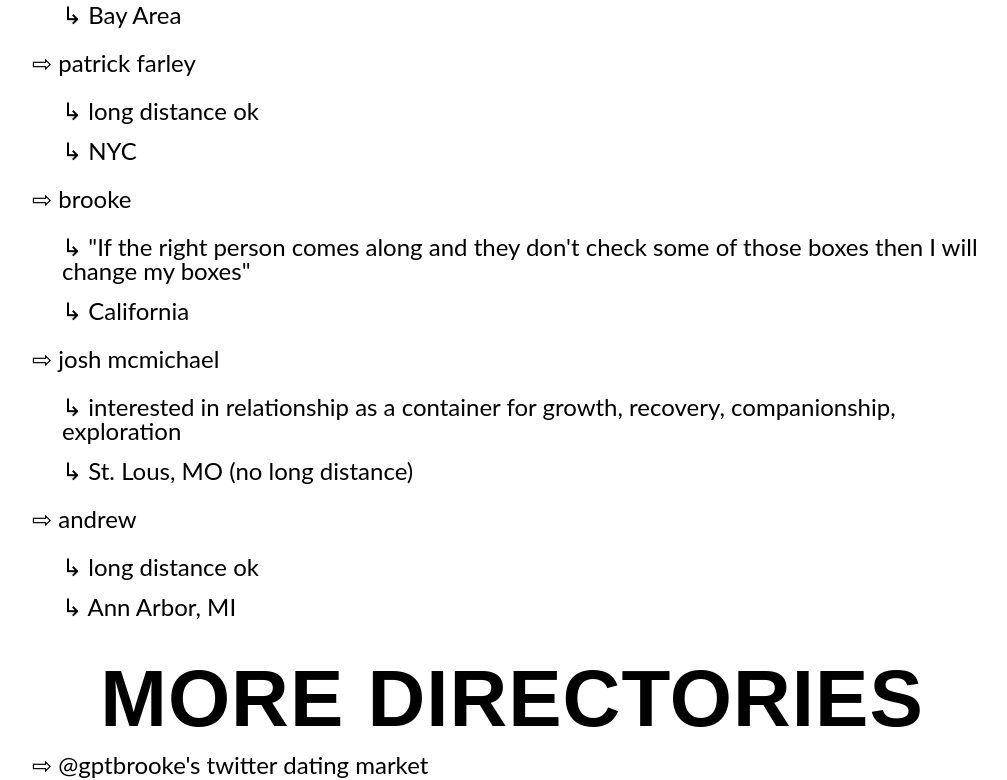
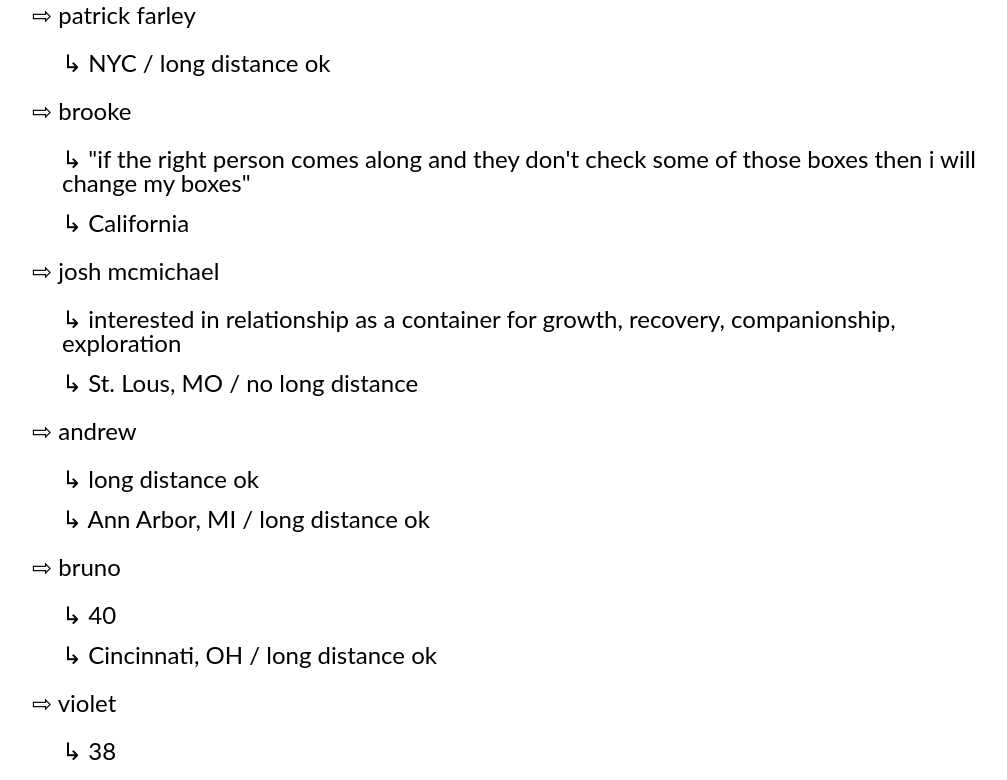
Before and after one commit to goblinodds/goblinodds.github.io, a React (Create React App) app: page /tpot42 in a window 1280 px wide. Shown: the part 2360-3140 px from the top of the page, without its empty margins (128-1135 px from the left). Built offline with nearby package versions, Linux system fonts and the light colour scheme.

Commit message:
simplified language
- changed "monogamous" to "mono" and "polyamorous" to "poly"

- added new profiles

```diff
--- a/src/components/Tpot42/Profiles.js
+++ b/src/components/Tpot42/Profiles.js
@@ -7,14 +7,14 @@ const Profiles = [
         link: 'https://twitter.com/lovetheusers',
         gender: ['M'],
         attracted: ['F'],
-        type: ['monogamous', 'polyamorous']
+        type: ['mono', 'poly']
     },
     {
         name: 'orb',
         link: 'http://orbnet.net',
         gender: ['M'],
         attracted: ['F'],
-        type: ['monogamous']
+        type: ['mono']
     },
     {
         name: 'guilherme',
@@ -22,7 +22,7 @@ const Profiles = [
         twitter: 'https://twitter.com/_sulfUr0',
         gender: ['M'],
         attracted: ['F'],
-        type: ['monogamous', 'polyamorous'],
+        type: ['mono', 'poly'],
         location: 'Sao Paolo / long distance ok'
     },
     {
@@ -30,7 +30,7 @@ const Profiles = [
         link: 'https://twitter.com/FractalAuth/status/1449966081490046977',
         gender: ['M'],
         attracted: ['F'],
-        type: ['monogamous', 'polyamorous'],
+        type: ['mono', 'poly'],
         notes: 'cishet / (mostly) monogamous / long distance is scary but maybe?',
         location: 'Colorado'
     },
@@ -50,14 +50,14 @@ const Profiles = [
         link: 'https://twitter.com/joshuayn514/status/1516414741547294728',
         gender: ['M'],
         attracted: ['F'],
-        type: ['polyamorous'],
+        type: ['poly'],
         location: 'Austin, TX'
     },
     {
         name: 'cris p. wicks',
         link: 'https://twitter.com/CrispyWicks',
         gender: ['M'],
-        type: ['monogamous', 'polyamorous'],
+        type: ['mono', 'poly'],
         location: 'Chicago'
     },
     {
@@ -65,7 +65,7 @@ const Profiles = [
         link: 'https://twitter.com/pieratttt',
         gender: ['M'],
         attracted: ['F'],
-        type: ['monogamous'],
+        type: ['mono'],
         location: 'Boston(ish)'
     },
     {
@@ -73,7 +73,7 @@ const Profiles = [
         link: 'https://twitter.com/kumbuchaqueen/status/1531790619940560896',
         gender: ['M'],
         attracted: ['F'],
-        type: ['monogamous', 'polyamorous'],
+        type: ['mono', 'poly'],
     },
     // TODO: UPDATE WITH ATTRACTED + TYPE
     {
@@ -87,7 +87,7 @@ const Profiles = [
         link: 'https://www.twitch.tv/matthewskala/',
         gender: ['M'],
         attracted: ['F'],
-        type: ['monogamous']
+        type: ['mono']
     },
     // TODO: UPDATE WITH ATTRACTED + TYPE
     {
@@ -101,7 +101,7 @@ const Profiles = [
         link: 'https://www.lord-enki.net/',
         gender: ['M'],
         attracted: ['F'],
-        type: ['monogamous', 'polyamorous']
+        type: ['mono', 'poly']
     },
     // TODO: UPDATE WITH ATTRACTED + TYPE
     {
@@ -124,7 +124,7 @@ const Profiles = [
         link: 'https://twitter.com/zmavli',
         gender: ['M'],
         attracted: ['M'],
-        type: ['monogamous'],
+        type: ['mono'],
         // TODO: can delete this note once the filter is up
         notes: 'interested in men'
     },
@@ -132,7 +132,7 @@ const Profiles = [
         name: 'wiskerz',
         link: 'https://wiskerz.me/date/',
         gender: ['M'],
-        type: ['monogamous'],
+        type: ['mono'],
         attracted: ['F'],
         // TODO: can delete this note once the filter is up
         notes: 'interested in women',
@@ -143,7 +143,7 @@ const Profiles = [
         link: 'https://lioninawhat.com/love',
         gender: ['M'],
         attracted: ['F'],
-        type: ['monogamous'],
+        type: ['mono'],
         notes: '(mostly) interested in women / (mostly) monogamous'
     },
     {
@@ -151,15 +151,14 @@ const Profiles = [
         link: 'https://docs.google.com/document/d/1ircYicvNaC3-ijI1lMBL0xP5rvSKwlKpXepXO-tbH48/edit?usp=sharing',
         gender: ['F'],
         attracted: ['M'],
-        type: ['polyamorous'],
-        notes: 'interested in men'
+        type: ['poly']
     },
     {
         name: 'laura sofia',
         link: 'https://twitter.com/owlsarepurple',
         gender: ['F'],
         attracted: ['F', 'NB', 'M'],
-        type: ['polyamorous'],
+        type: ['poly'],
         location: 'Ivory Coast'
     },
     {
@@ -167,7 +166,7 @@ const Profiles = [
         link: 'https://twitter.com/ALadyJewel',
         gender: ['F', 'NB'],
         attracted: ['F', 'NB', 'M'],
-        type: ['polyamorous'],
+        type: ['poly'],
         notes: '"if i don\'t communicate queer trans bi ADHD solo-poly by the end of the first date, i didn\'t overshare properly"',
         location: 'Bay Area'
     },
@@ -176,37 +175,55 @@ const Profiles = [
         link: 'https://patrickdfarley.com/contact/',
         gender: ['M'],
         attracted: ['F'],
-        type: ['monogamous', 'polyamorous'],
-        notes: 'long distance ok',
-        location: 'NYC'
+        type: ['mono', 'poly'],
+        location: 'NYC / long distance ok'
     },
     {
         name: 'brooke',
         link: 'https://twitter.com/gptbrooke/status/1286058376489660416?s=20&t=FiL3NG0ZkSCvLnZoEKLwJQ',
         gender: ['F'],
         attracted: ['M'],
-        type: ['monogamous'],
+        type: ['mono'],
         notes: 'long distance ok / location flexible',
         location: 'California',
-        notes: '"If the right person comes along and they don\'t check some of those boxes then I will change my boxes"'
+        notes: '"if the right person comes along and they don\'t check some of those boxes then i will change my boxes"'
     },
     {
         name: 'josh mcmichael',
         link: 'twitter.com/jmcmichael',
         gender: ['M'],
         attracted: ['F'],
-        type: ['monogamous', 'polyamorous'],
+        type: ['mono', 'poly'],
         notes: 'interested in relationship as a container for growth, recovery, companionship, exploration',
-        location: 'St. Lous, MO (no long distance)'
+        location: 'St. Lous, MO / no long distance'
     },
     {
         name: 'andrew',
         link: 'https://twitter.com/filomusus',
         gender: ['M'],
         attracted: ['F'],
-        type: ['monogamous'],
+        type: ['mono'],
         notes: 'long distance ok',
-        location: 'Ann Arbor, MI'
+        location: 'Ann Arbor, MI / long distance ok'
+    },
+    {
+        name: 'bruno',
+        link: 'https://twitter.com/bruno_wilhelm',
+        gender: ['M'],
+        attracted: ['F'],
+        type: ['poly'],
+        born: '1982',
+        location: 'Cincinnati, OH / long distance ok'
+
+    },
+    {
+        name: 'violet',
+        link: 'https://twitter.com/violetvariant',
+        gender: ['F'],
+        attracted: ['M'],
+        type: ['mono'],
+        born: '1984',
+        location: 'Minneapolis / flexible / long distance ok'
     }
 ]
 
--- a/src/pages/Tpot42.js
+++ b/src/pages/Tpot42.js
@@ -132,6 +132,11 @@ function Tpot42() {
 
     const profileDisplay = profiles.map((profile) => {
 
+        // SET AGE
+        // current year
+        let date = new Date().getFullYear();
+        let age = date - profile.born;
+
         // TODO / QUESTION: can/should these two functions be combined?
             // https://twitter.com/MattiasInSpace/status/1553217802839896065?s=20&t=9qOnhXEYp2HSeXM4IYvtmQ
         // if it exists in current profile, display value at key //
@@ -155,6 +160,7 @@ function Tpot42() {
                 </p>
                 {displayLink(profile.twitter, 'twitter')}
                 {displayLink(profile.featuredTweet, 'featured tweet')}
+                {displayItem(age)}
                 {displayItem(profile.notes)}
                 {displayItem(profile.location)}
             </div>
@@ -311,16 +317,15 @@ function Tpot42() {
         </div>
     )
 
-
     const dropdownType = (
         <div className='FilterMenu'>
 
-            <h3 className='MenuItem' onClick={() => {filterClick (...monoSpread); filter('type', isActiveMono, 'monogamous')}} style={{
+            <h3 className='MenuItem' onClick={() => {filterClick (...monoSpread); filter('type', isActiveMono, 'mono')}} style={{
                 color: colorChange(isActiveMono),
                 background: backgroundChange(isActiveMono),
                 borderStyle: borderChange(isActiveMono)
             }}>MONO</h3>
-            <h3 className='MenuItem' onClick={() => {filterClick (...polySpread); filter('type', isActivePoly, 'polyamorous')}} style={{
+            <h3 className='MenuItem' onClick={() => {filterClick (...polySpread); filter('type', isActivePoly, 'poly')}} style={{
                 color: colorChange(isActivePoly),
                 background: backgroundChange(isActivePoly),
                 borderStyle: borderChange(isActivePoly)
```
